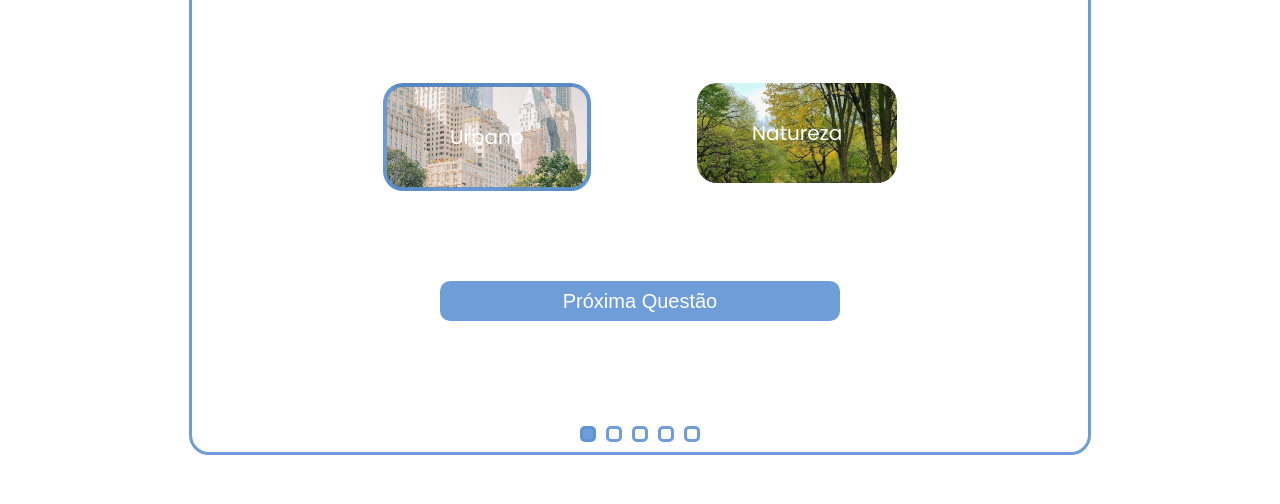
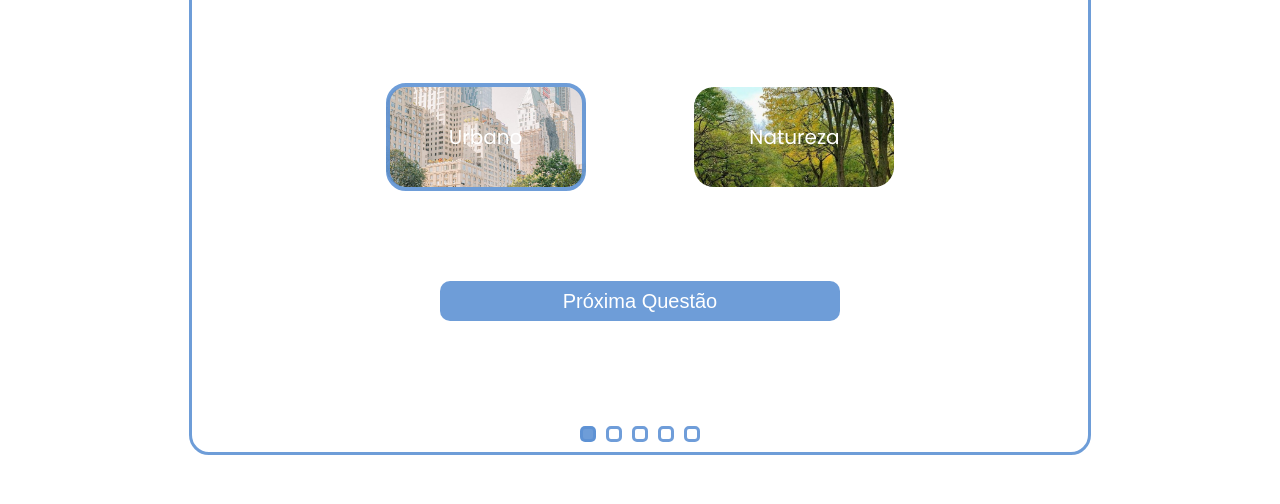
Before and after one commit to russo-natalia/projeto-individual, a website: page site/public/pesquisa.html in a window 1280 px wide. Both pictures are taken after a click on the label "Urbano". Shown: the part 279-783 px from the top of the page. Drawn offline with Linux system fonts and the light colour scheme.

Commit message:
SELETOR FUNCIONANDO FINALMENTEEEE

```diff
--- a/site/public/css/questionario.css
+++ b/site/public/css/questionario.css
@@ -86,7 +86,7 @@
     font-size: 20px;
     border-radius: 20px;
     color: white;
-    transition: 0.5s;
+    transition: 0.8s;
     font-weight: lighter;
     margin: 0px 5px;
 }
@@ -97,22 +97,16 @@
 }
 
 .alternativas label {
-    padding: 20% 25%;
+    width: 200px;
+    height: 100px;
+    display: flex;
+    align-items: center;
+    justify-content: center;
     cursor: pointer;
 }
-
-.alternativas:active {
-    background-image: url(../img/fundo-roxo.png);
-}
-
-.active {
+.alternativas input[type="radio"]:checked + label {
     border: #5d91d4e3 solid 4px;
-}
-
-.alternativas:checked {
-    width: 500px;
-    display: flex;
-    border-radius: 3px solid #333;
+    border-radius: 20px;
 }
 
 .botao-questionario {
--- a/site/public/pesquisa.html
+++ b/site/public/pesquisa.html
@@ -32,11 +32,11 @@
         <div class="questionario" id="div_questionario">
             <span class=" color-roxo">Escolha uma das opções:</span><br>
             <div class="respostas">
-                <div class="alternativas urbano" id="div_urbano" onclick="Teste()">
+                <div class="alternativas urbano" id="div_urbano">
                     <input type="radio" class="hidden" id="urbano" name="input_pergunta1" value="urbano">
                     <label for="urbano">Urbano</label><br>
                 </div>
-                <div class="alternativas natureza" id="div_natureza" onclick="Teste2()">
+                <div class="alternativas natureza" id="div_natureza">
                     <input type="radio" class="hidden" id="natureza" name="input_pergunta1" value="natureza">
                     <label for="natureza">Natureza</label><br>
                 </div>
@@ -84,26 +84,7 @@
 </body>
 </html>
 <script>
-    function Teste(){
-        div_urbano.style.border = "#5d91d4e3 solid 4px"
-        div_natureza.style.border = 'none'
-        // border: #5d91d4e3 solid 4px;
-    }
-    function Teste2(){
-        div_natureza.style.border = "#5d91d4e3 solid 4px"
-        div_urbano.style.border = 'none'
-    }
-    // colocando o seletor na div alternativas
-//     var borda = document.querySelector('.alternativas');
-//     var mostrar = document.querySelector('.active');
 
-// borda.addEventListener('click', function(){
-// if(mostrar.style.display === "none"){
-//     mostrar.style.display = "block"
-// } else{
-//     mostrar.style.display="none"
-// }
-// })
 
     nome_usuario.innerHTML = sessionStorage.NOME_USUARIO;
     // definindo var das obras (somar resultado)
```
